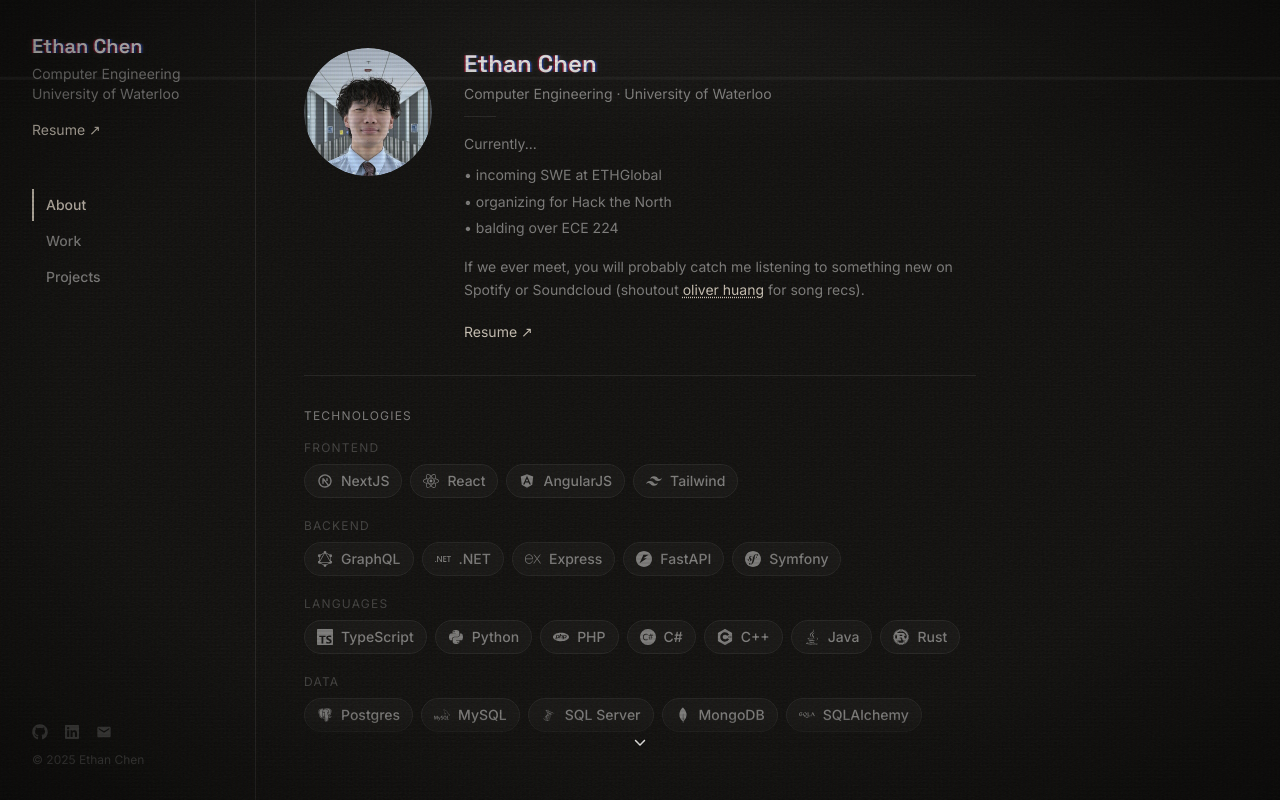
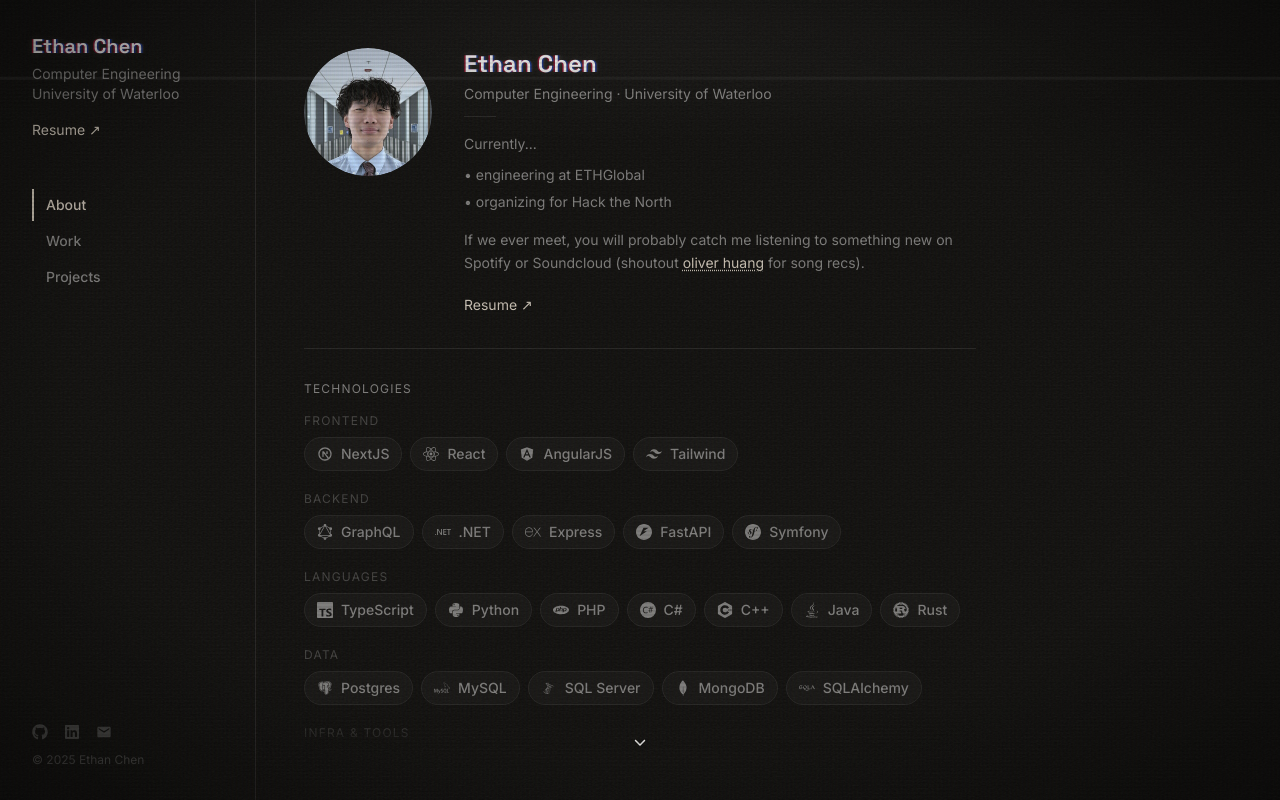
Before and after one commit to chene0/portfolio, a Next.js app: page / in a window 1280 px wide. Built offline with nearby package versions, Linux system fonts and the light colour scheme.

Commit message:
chore: update home page summary (#9)

```diff
--- a/src/app/page.tsx
+++ b/src/app/page.tsx
@@ -260,9 +260,8 @@
 					</p>
 					<ul className="mt-2 space-y-1 text-text-secondary text-sm leading-relaxed">
 						{/* <li>• seeking Fall 2026 internships</li> */}
-						<li>• incoming SWE at ETHGlobal</li>
+						<li>• engineering at ETHGlobal</li>
 						<li>• organizing for Hack the North</li>
-						<li>• balding over ECE 224</li>
 					</ul>
 					<p className="mt-4 text-text-secondary text-sm leading-relaxed">
 						If we ever meet, you will probably catch me listening to something
```
